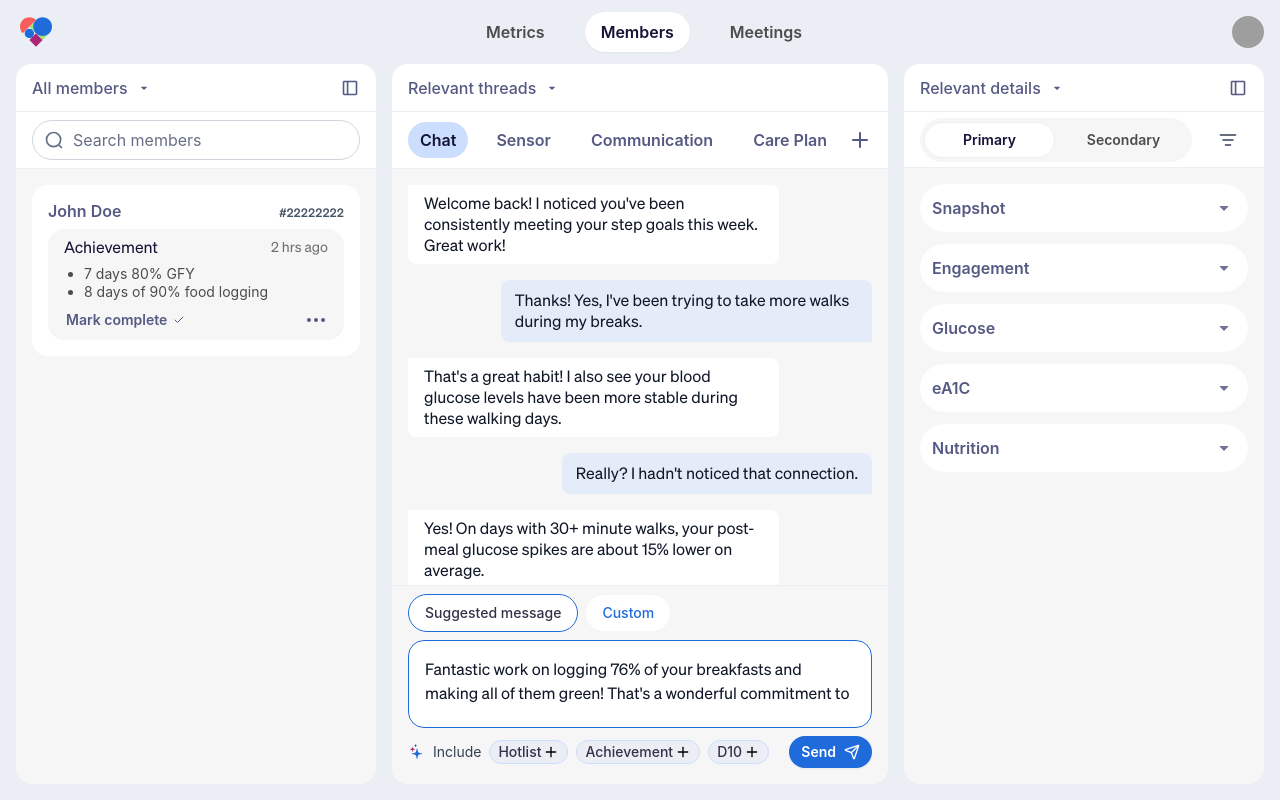
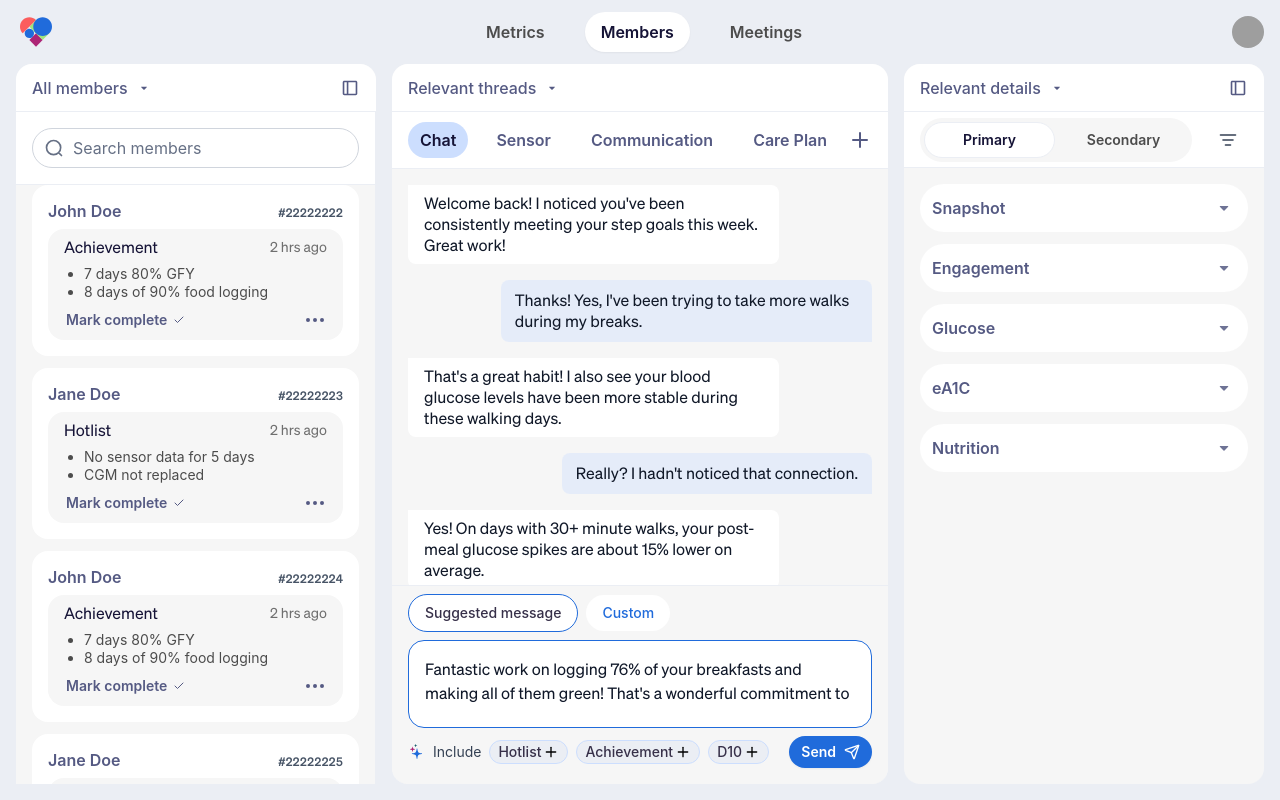
Before and after one commit to hirajanwin/cap25, a Next.js app in the folder cap2025/: page /members in a window 1280 px wide. Built offline with nearby package versions, Linux system fonts and the light colour scheme; grey boxes are pictures that could not be loaded.

Commit message:
styles update

```diff
--- a/cap2025/app/members/page.tsx
+++ b/cap2025/app/members/page.tsx
@@ -95,31 +95,53 @@ export default function MembersPage() {
               className="flex-none"
             />
             {!isLeftCollapsed && (
-              <>
-                <div className="px-4 py-2 bg-white border-b border-[#ebeef4]">
+              <div className="h-full border-r border-[#ebeef4] bg-[#f6f6f6]">
+                <div className="flex flex-col h-full">
+                  <div className="p-4 bg-white border-b border-[#ebeef4]">
                     <SearchInput
                       placeholder="Search members"
                       value={searchQuery}
                       onChange={setSearchQuery}
                     />
                   </div>
-                <div className="p-4 space-y-4">
+                  <ScrollArea.Root className="h-[calc(100%-80px)]">
+                    <ScrollArea.Viewport className="h-full w-full">
+                      <div className="flex flex-col gap-3 px-4 pb-4">
+                        {[...Array(10)].map((_, index) => (
                           <TaskCard
-                    memberName="John Doe"
-                    memberId="#22222222"
-                    title="Achievement"
+                            key={index}
+                            memberName={index % 2 === 0 ? "John Doe" : "Jane Doe"}
+                            memberId={`#${(22222222 + index).toString()}`}
+                            title={index % 2 === 0 ? "Achievement" : "Hotlist"}
                             timeAgo="2 hrs ago"
-                    description={[
+                            description={
+                              index % 2 === 0
+                                ? [
                                     "7 days 80% GFY",
                                     "8 days of 90% food logging"
-                    ]}
+                                  ]
+                                : [
+                                    "No sensor data for 5 days",
+                                    "CGM not replaced"
+                                  ]
+                            }
                             onMarkComplete={() => console.log('Mark complete')}
                             onReject={() => console.log('Reject')}
                             onSkip={() => console.log('Skip')}
                             onReassign={() => console.log('Reassign')}
                           />
+                        ))}
                       </div>
-              </>
+                    </ScrollArea.Viewport>
+                    <ScrollArea.Scrollbar
+                      className="flex select-none touch-none p-0.5 bg-[#f6f6f6] transition-colors duration-[160ms] ease-out hover:bg-[#f6f6f6] data-[orientation=vertical]:w-2.5 data-[orientation=horizontal]:flex-col data-[orientation=horizontal]:h-2.5"
+                      orientation="vertical"
+                    >
+                      <ScrollArea.Thumb className="flex-1 bg-[#d9d9d9] rounded-[10px] relative before:content-[''] before:absolute before:top-1/2 before:left-1/2 before:-translate-x-1/2 before:-translate-y-1/2 before:w-full before:h-full before:min-w-[44px] before:min-h-[44px]" />
+                    </ScrollArea.Scrollbar>
+                  </ScrollArea.Root>
+                </div>
+              </div>
             )}
           </div>
         </ResizablePanel>
```
Lines whose indentation alone changed are shown as unchanged.
